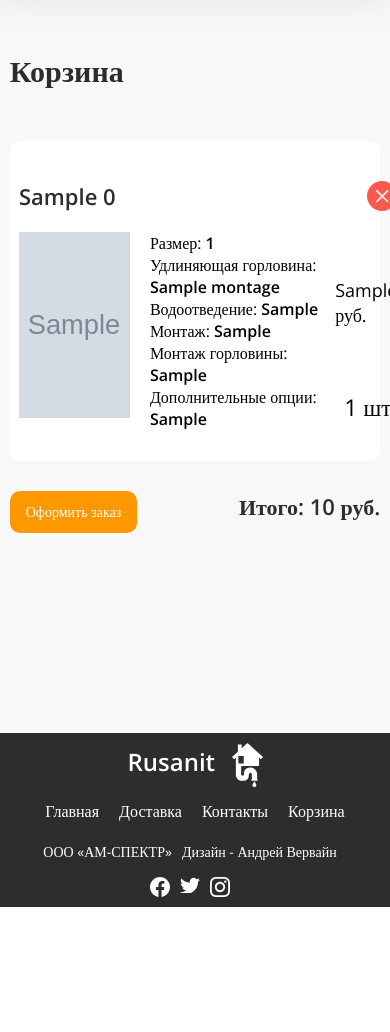
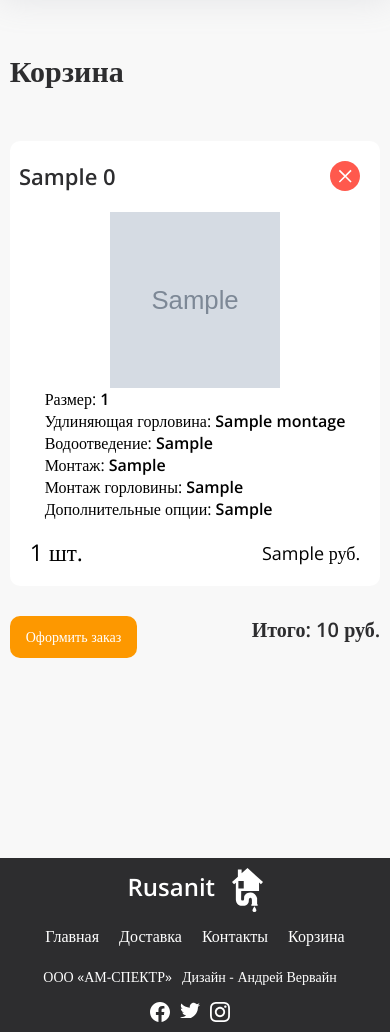
Before and after one commit to Svyat21/RuSanitApp, a Django app: template rusanitapp/shop/templates/shop/basket.html in a window 390 px wide. Shown: the part 104-1136 px from the top of the page. Before the commit the page ends 1011 px from the top, so only its background shows below. Run offline with Django 3.2, Linux system fonts and the light colour scheme; the template is opened without the code that fills it: most values are stand-ins (such as "Sample title", 1, 10 or a date in 2020); grey boxes marked "Sample" are stand-in pictures; some libraries are stand-ins or nearby versions.

Commit message:
bringing the basket to the mobile layout

```diff
--- a/rusanitapp/shop/static/shop/css/main.css
+++ b/rusanitapp/shop/static/shop/css/main.css
@@ -260,7 +260,7 @@ body{
         height: unset;
     }
     .content-select h1 {
-        text-c
+        text-align: center;
     }
     .form {
         grid-template-columns: 100%;
@@ -320,6 +320,9 @@ body{
 /* -------Корзина------- */
 
 .prod-basket-main{
+    display: flex;
+    justify-content: center;
+    align-items: center;
     width: 100%;
     height: 320px;
     background-color: white;
@@ -333,10 +336,13 @@ body{
     border-radius: 10px;
 }
 .small-contain{
+    display: flex;
+    justify-content: space-between;
     width: 1100px;
     height: 240px;
 }
 .bascet-servise{
+    display: flex;
     margin-top: 20px;
 }
 .basket-prod-photo{
@@ -364,6 +370,7 @@ body{
     color: var(--color-black);
 }
 .left-prod{
+    display: flex;
     flex-direction: column;
     align-items: flex-end;
     justify-content: space-between;
@@ -403,8 +410,6 @@ body{
 .button-standart:hover{
     background-color: var(--color-highlighting-orange);
 }
-
-
 @media (max-width:1250px){
     .right-nav {
         margin-right: 0;
@@ -425,3 +430,48 @@ body{
         width: 95%;
     }
 }
+@media (max-width:414px){
+    .prod-basket-main {
+        position: relative;
+        height: 445px;
+    }
+    .small-contain {
+        flex-direction: column;
+        height: 405px;
+    }
+    .bascet-servise {
+        flex-direction: column;
+        align-items: center;
+    }
+    .left-prod {
+        flex-direction: row;
+    }
+    .left-prod a{
+        position: absolute;
+        top: 20px;
+        right: 20px;
+    }
+    .left-prod .full-price{
+        position: absolute;
+        bottom: 20px;
+        right: 20px;
+    }
+    .left-prod .prod-count{
+        position: absolute;
+        bottom: 20px;
+        left: 20px;
+    }
+    .basket-prod-photo {
+        width: 170px;
+        height: 176px;
+    }
+    .basket-prod-servise {
+        margin-left: unset;
+    }
+    .basket-prod-servise p{
+        font-size: 16px;
+    }
+    .create-order .h2-style {
+        font-size: 20px;
+    }
+}
--- a/rusanitapp/shop/templates/shop/basket.html
+++ b/rusanitapp/shop/templates/shop/basket.html
@@ -5,13 +5,13 @@
         {% if prod_list %}
             <h2 class="h1-style mt50">Корзина</h2>
             {% for prod in prod_list %}
-                <div class="prod-basket-main flex flex-center align-items-center">
-                    <div class="small-contain flex flex-space-between">
+                <div class="prod-basket-main">
+                    <div class="small-contain">
                         <div class="right-prod">
                             <a href="{{ prod.0.get_absolute_url }}">
                                 <h2 class="h2-style">{{ prod.0.name }}</h2>
                             </a>
-                            <div class="bascet-servise flex">
+                            <div class="bascet-servise">
                                 <div class="basket-prod-photo img-sm">
                                     <img src="{{ prod.0.main_photo.url }}">
                                 </div>
@@ -25,7 +25,7 @@
                                 </div>
                             </div>
                         </div>
-                        <div class="left-prod flex">
+                        <div class="left-prod">
                             <a href="{{ prod.1.get_absolute_url }}"><div class="delete"></div></a>
                             <h1 class="full-price">{{ prod.2 }} руб.</h1>
                             <h1 class="prod-count">{{ prod.1.count }} шт.</h1>
```
